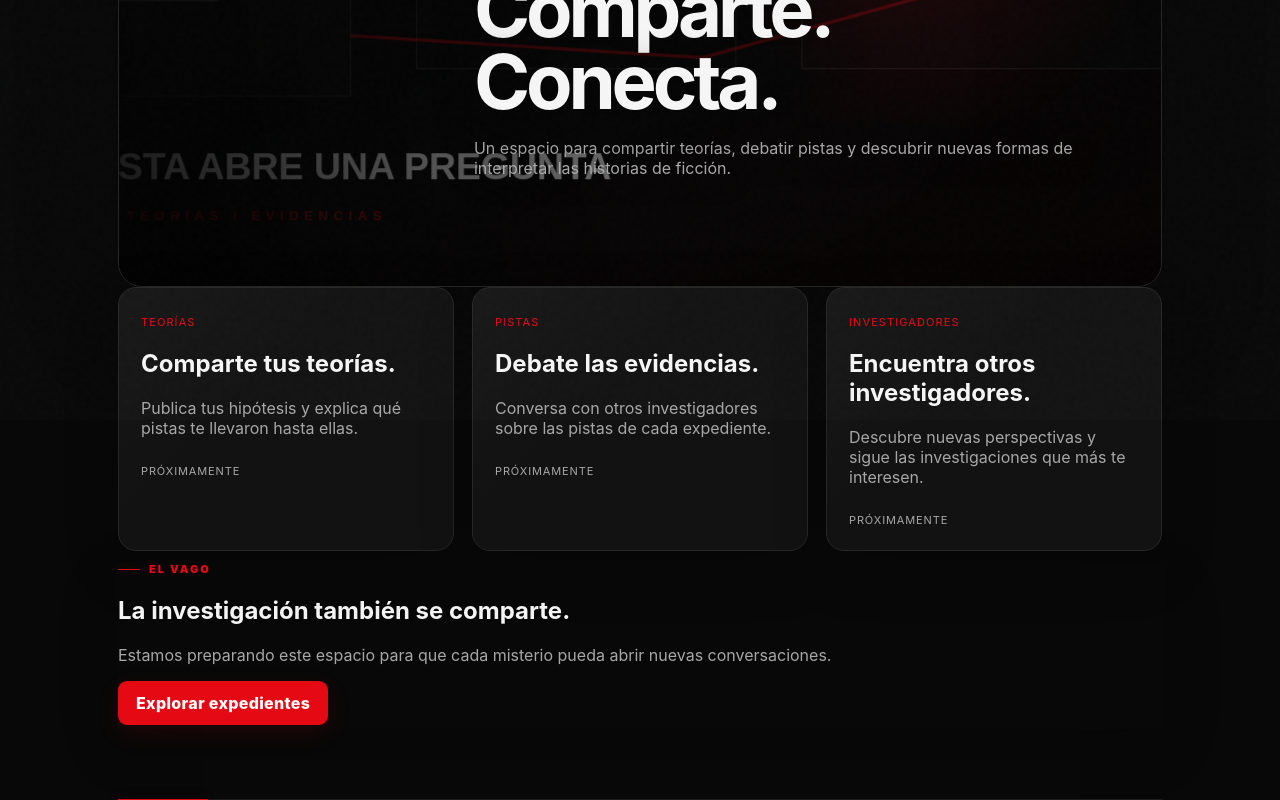
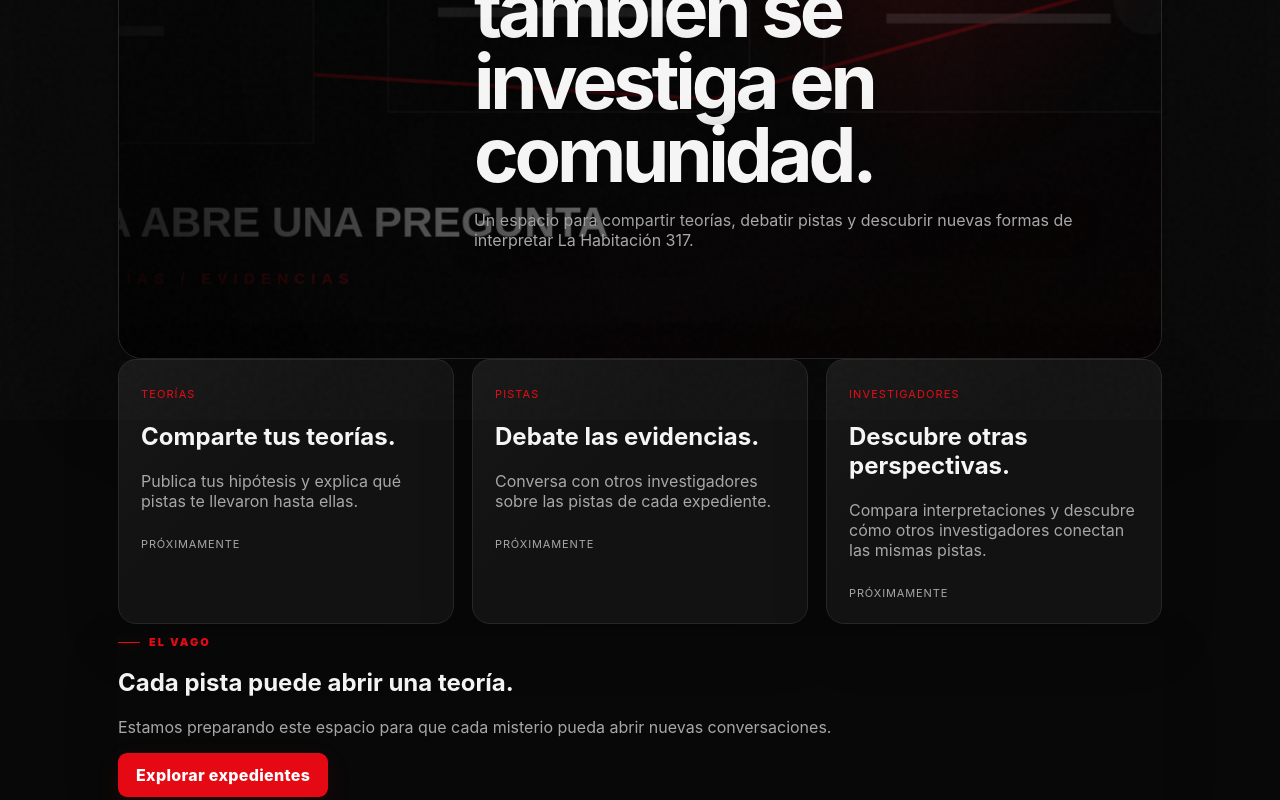
Before and after one commit to cesarrosa610-collab/el-vago, a Next.js app: page /comunidad in a window 1280 px wide. Shown: the part 380-1180 px from the top of the page. Built offline with nearby package versions, Linux system fonts and the light colour scheme; no server answers.

Commit message:
Align community with the flagship fictional story

```diff
--- a/src/app/comunidad/page.tsx
+++ b/src/app/comunidad/page.tsx
@@ -9,9 +9,9 @@ export default function Comunidad() {
         <div className="communityHeroVisual" aria-hidden="true"><img src="/comunidad-escena.svg" alt="" /></div>
         <div className="communityHeroCopy">
         <p className="eyebrow">COMUNIDAD</p>
-        <h1>Investiga. Comparte. Conecta.</h1>
+        <h1>La historia también se investiga en comunidad.</h1>
         <p className="lead">
-          Un espacio para compartir teorías, debatir pistas y descubrir nuevas formas de interpretar las historias de ficción.
+          Un espacio para compartir teorías, debatir pistas y descubrir nuevas formas de interpretar La Habitación 317.
         </p>
         </div>
       </section>
@@ -31,8 +31,8 @@ export default function Comunidad() {
         </article>
         <article className="card">
           <span className="tag">INVESTIGADORES</span>
-          <h2>Encuentra otros investigadores.</h2>
-          <p className="muted">Descubre nuevas perspectivas y sigue las investigaciones que más te interesen.</p>
+          <h2>Descubre otras perspectivas.</h2>
+          <p className="muted">Compara interpretaciones y descubre cómo otros investigadores conectan las mismas pistas.</p>
           <span className="muted">PRÓXIMAMENTE</span>
         </article>
       </section>
@@ -40,7 +40,7 @@ export default function Comunidad() {
       <section className="premiumTeaser">
         <div>
           <p className="eyebrow">EL VAGO</p>
-          <h2>La investigación también se comparte.</h2>
+          <h2>Cada pista puede abrir una teoría.</h2>
           <p className="muted">Estamos preparando este espacio para que cada misterio pueda abrir nuevas conversaciones.</p>
         </div>
         <Link className="btn" href="/explorar">Explorar expedientes</Link>
```
